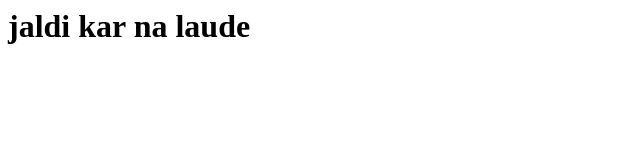
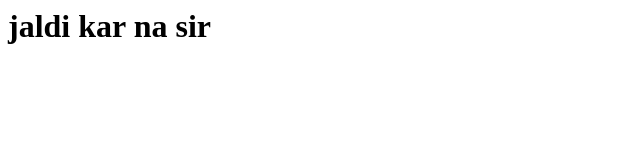
Before and after one commit to Balaji-Kamineni/mobarmour, a plain HTML site: page index.html in a window 1280 px wide. Shown: the whole page, without its empty margins (0-640 px from the left). Drawn offline with Linux system fonts and the light colour scheme.

Commit message:
updated erros

```diff
--- a/index.html
+++ b/index.html
@@ -3,6 +3,6 @@
 
   </head>
   <body>
-    <h1>jaldi kar na laude</h1>
+    <h1>jaldi kar na sir</h1>
   </body>
 </html>
```
